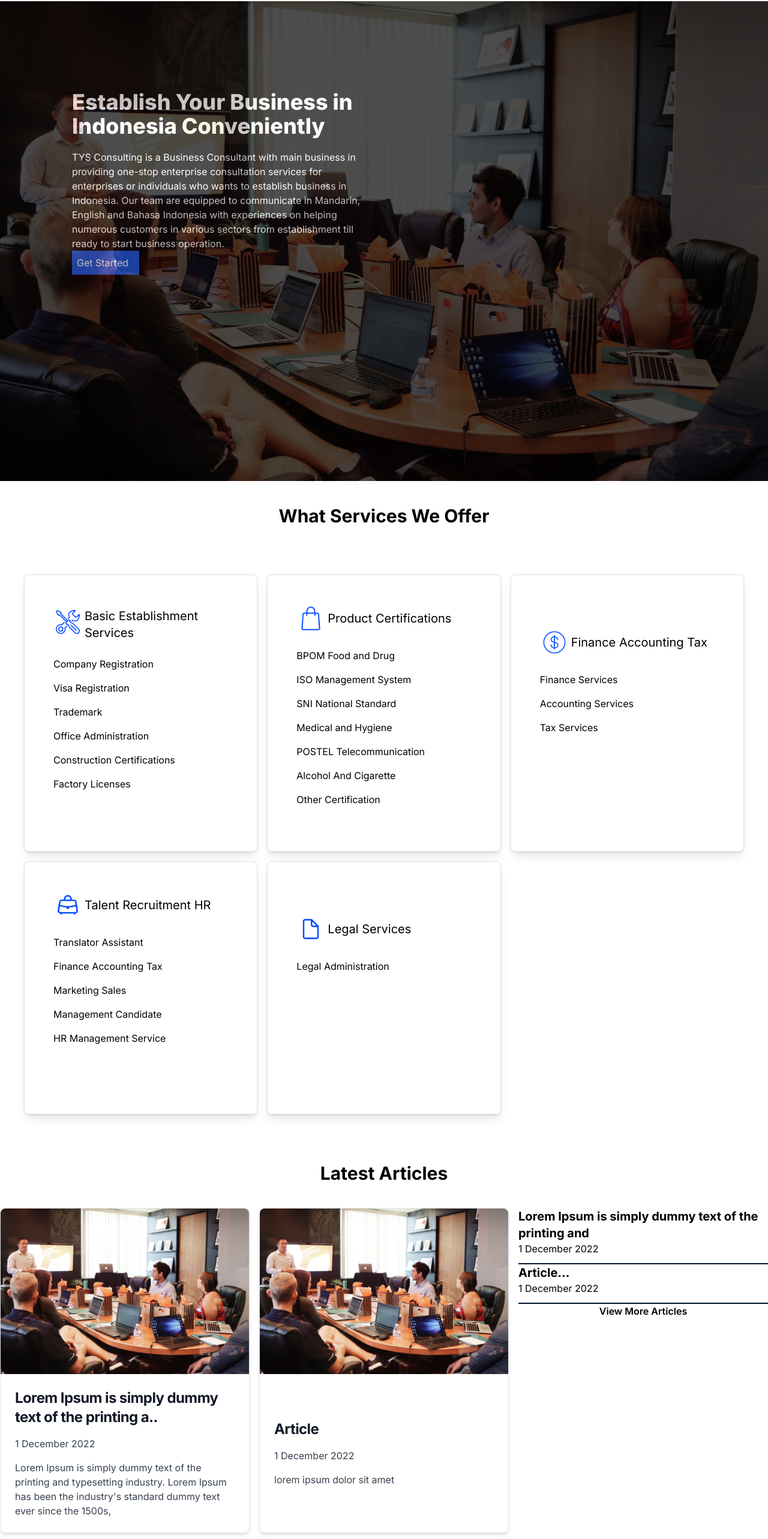
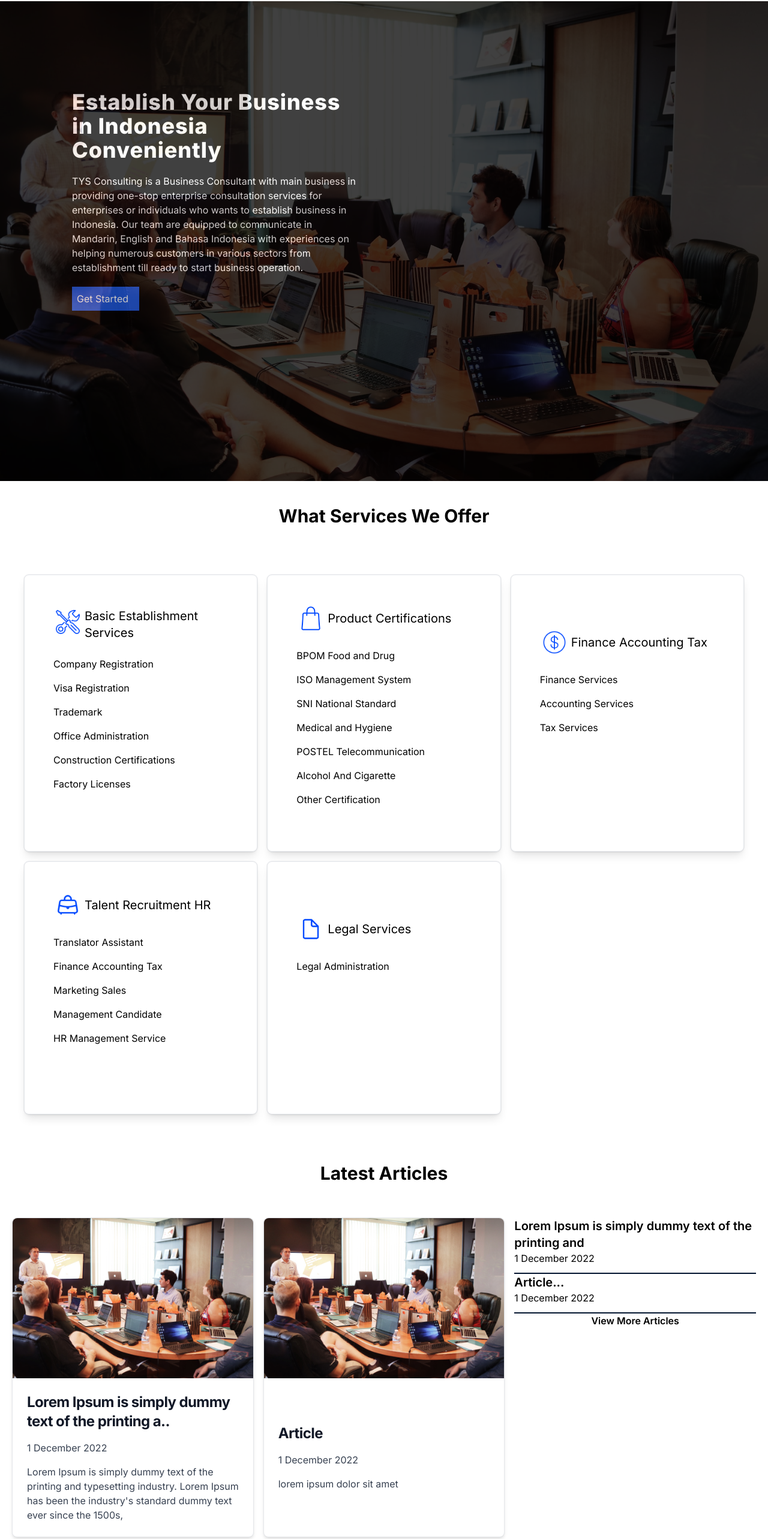
Before and after one commit to fikriymnn/tys-cons, a Next.js app: page / in a window 1280 px wide. Shown: the part 60-2626 px from the top of the page at 60% size. Built offline with nearby package versions, Linux system fonts and the light colour scheme.

Commit message:
Update page.jsx
responsive on home page.jsx

```diff
--- a/src/app/page.jsx
+++ b/src/app/page.jsx
@@ -7,14 +7,14 @@ import CardTwo from '@/components/CardTwo'
 const Home = () => {
   return (
     <>
-      <div className='bg-black z-0'>
-        <div className='w-full h-screen z-10 bg-cover bg-[url("/assets/images/bgtys.png")] absolute opacity-30'></div>
-        <div className='w-full h-screen grid grid-cols-2 ' >
-          <div className='ml-10 px-5 pl-20 pt-32'>
-            <div className='text-white flex items-center font-extrabold text-4xl py-5 z-10'>
+      <div className='bg-black'>
+        <div className='w-full h-screen z-20 bg-cover bg-[url("/assets/images/bgtys.png")] absolute opacity-25'></div>
+        <div className='w-full h-screen md:grid md:grid-cols-2 ' >
+          <div className='md:ml-10 md:pl-20 px-10 pt-32'>
+            <div className='text-white flex items-center font-extrabold md:text-4xl py-5 z-20 text-2xl leading-loose tracking-wide'>
               <p>Establish Your Business in Indonesia Conveniently</p>
             </div>
-            <div className='text-white flex items-center '>TYS Consulting is a Business Consultant with main business in providing one-stop enterprise consultation services for enterprises or individuals who wants to establish business in Indonesia. Our team are equipped to communicate in Mandarin, English and Bahasa Indonesia with experiences on helping numerous customers in various sectors from establishment till ready to start business operation.</div>
+            <div className='text-white flex items-center pb-5 '>TYS Consulting is a Business Consultant with main business in providing one-stop enterprise consultation services for enterprises or individuals who wants to establish business in Indonesia. Our team are equipped to communicate in Mandarin, English and Bahasa Indonesia with experiences on helping numerous customers in various sectors from establishment till ready to start business operation.</div>
             <a className='py-10' href="">
               <div className='text-white bg-blue-700 p-2 w-28'>
                 <p className='flex items-center my-auto text-center'>Get Started</p>
@@ -35,16 +35,16 @@ const Home = () => {
         <MainCard icon={"/assets/images/file.png"} title={"Legal Services"} text1={"Legal Administration"} />
       </div>
       <p className='font-bold text-3xl text-center py-10 '>Latest Articles</p>
-      <div className='grid grid-cols-3 gap-4'>
+      <div className='md:grid md:grid-cols-3 gap-4 py-4 px-5'>
         <CustomCard text={"Lorem Ipsum is simply dummy text of the printing a.."} isi={"1 December 2022"} isi2={"Lorem Ipsum is simply dummy text of the printing and typesetting industry. Lorem Ipsum has been the industry's standard dummy text ever since the 1500s,"} />
         <CustomCard text={"Article"} isi={"1 December 2022"} isi2={"lorem ipsum dolor sit amet"} />
         <a href="">
           <div className='cursor-pointer border-b-[2px] border-[#031530] pb-3'>
-            <div className='font-bold text-xl hover:underline'>Lorem Ipsum is simply dummy text of the printing and</div>
+            <div className='font-semibold text-xl hover:underline'>Lorem Ipsum is simply dummy text of the printing and</div>
             <h1>1 December 2022</h1>
           </div>
           <div className='cursor-pointer border-b-[2px] border-[#031530] pb-3'>
-            <div className='font-bold text-xl hover:underline '>Article...</div>
+            <div className='font-semibold text-xl hover:underline '>Article...</div>
             <h1>1 December 2022</h1>
           </div>
           <div className='class="mt-2 lg:mt-auto text-primary font-semibold cursor-pointer flex items-center lg:justify-center space-x-1'>
```
